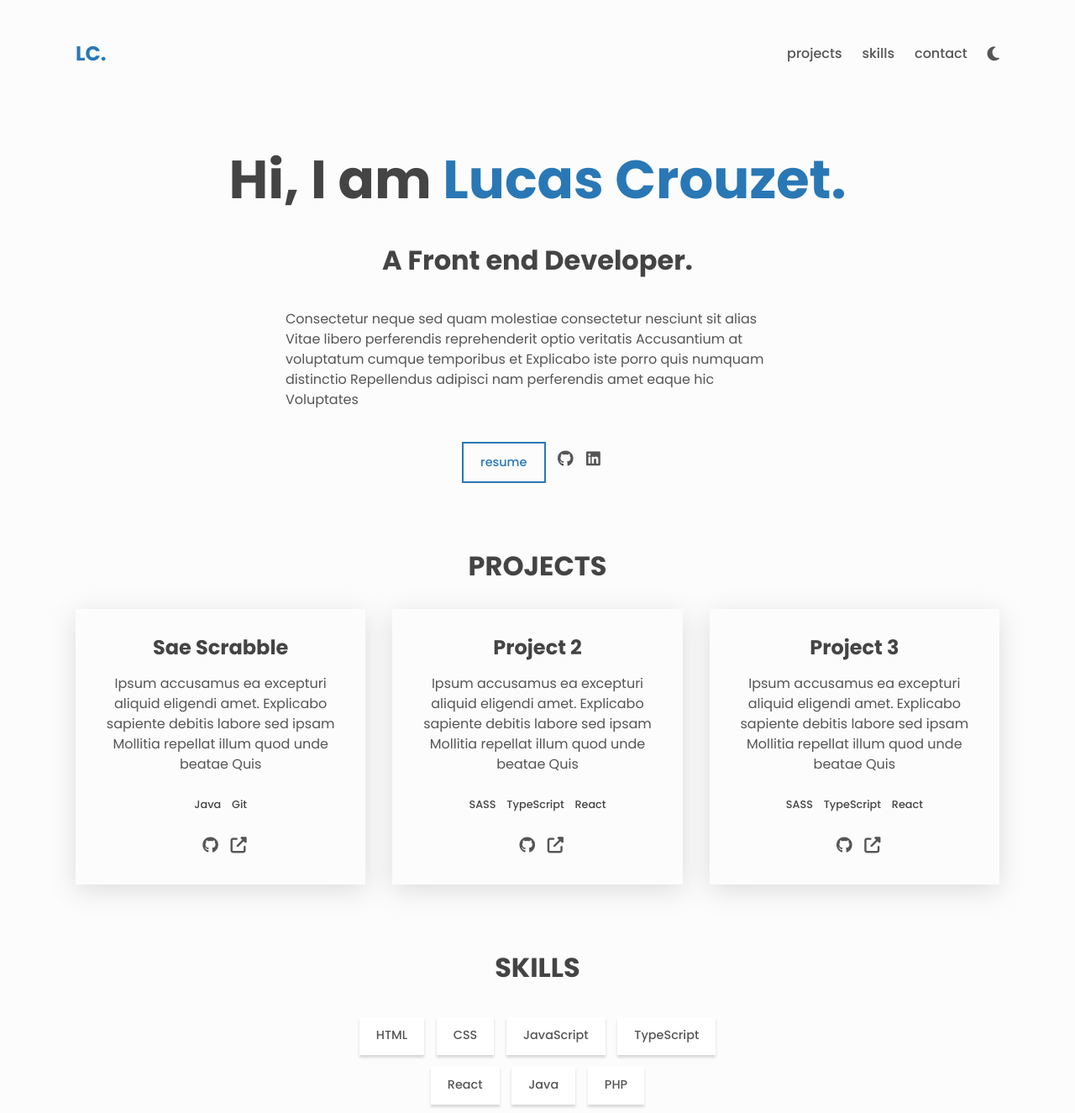
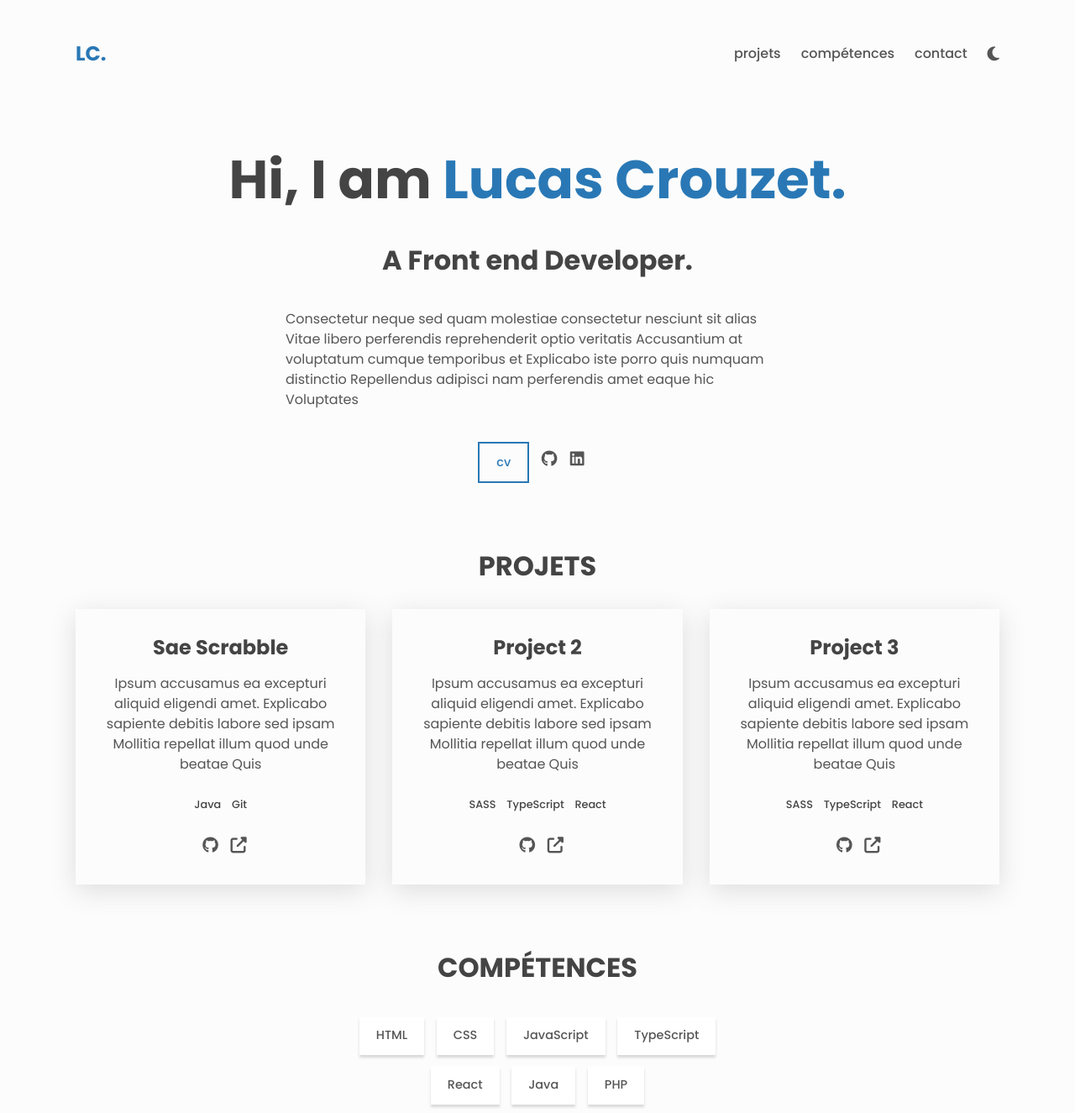
Before and after one commit to LuK-CZT/ppp-portfolio, a plain HTML site: page index.html in a window 1280 px wide. Shown: the top 1325 px of the page at 84% size. Drawn offline with Linux system fonts and the light colour scheme.

Commit message:
minor changes

```diff
--- a/index.html
+++ b/index.html
@@ -28,10 +28,10 @@
       <nav class="nav center">
         <ul class="nav__list center">
           <li class="nav__list-item">
-            <a class="link link--nav" href="#projects">Projects</a>
+            <a class="link link--nav" href="#projects">Projets</a>
           </li>
           <li class="nav__list-item">
-            <a class="link link--nav" href="#skills">Skills</a>
+            <a class="link link--nav" href="#skills">Compétences</a>
           </li>
           <li class="nav__list-item">
             <a class="link link--nav" href="#contact">Contact</a>
@@ -67,7 +67,7 @@
 
         <div class="about__contact center">
           <a href="CROUZET-Lucas-CV.pdf" download="CV-CROUZET.pdf">
-            <span class="btn btn--outline">Resume</span>
+            <span class="btn btn--outline">CV</span>
           </a>
 
           <a
@@ -90,7 +90,7 @@
 
       <!-- Projects -->
       <section id="projects" class="section projects">
-        <h2 class="section__title">Projects</h2>
+        <h2 class="section__title">Projets</h2>
 
         <div class="projects__grid">
           <div class="project">
@@ -120,6 +120,8 @@
               <i aria-hidden="true" class="fas fa-external-link-alt"></i>
             </a>
           </div>
+
+
 
           <div class="project">
             <h3>Project 2</h3>
@@ -183,7 +185,7 @@
 
       <!-- Skills -->
       <section class="section skills" id="skills">
-        <h2 class="section__title">Skills</h2>
+        <h2 class="section__title">Compétences</h2>
         <ul class="skills__list">
           <li class="skills__list-item btn btn--plain">HTML</li>
           <li class="skills__list-item btn btn--plain">CSS</li>
@@ -205,12 +207,7 @@
     </main>
 
     <footer class="footer">
-      <a
-        href="https://github.com/rajshekhar26/cleanfolio-minimal"
-        class="link footer__link"
-      >
-        Created By Raj Shekhar
-      </a>
+
     </footer>
 
     <div class="scroll-container">
```
Also changed, not shown: 1 other file.
